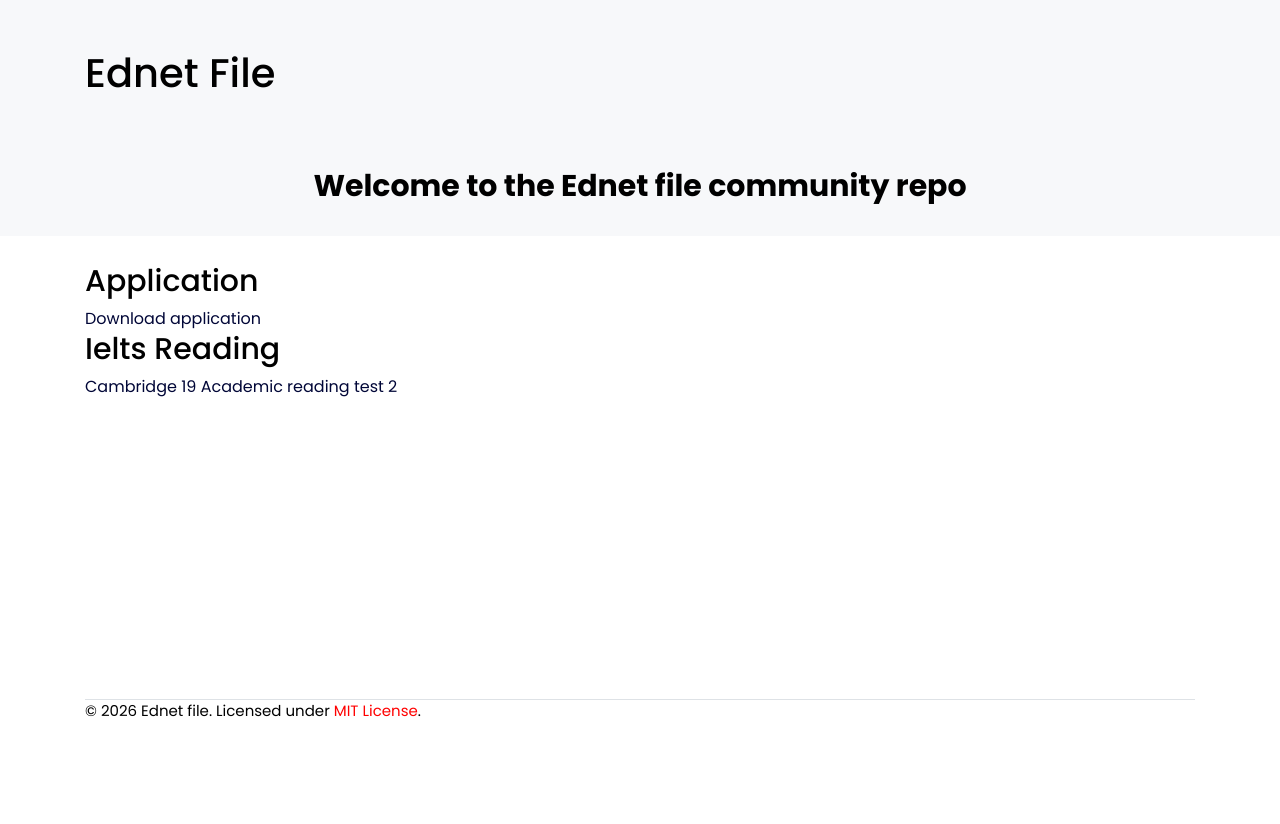
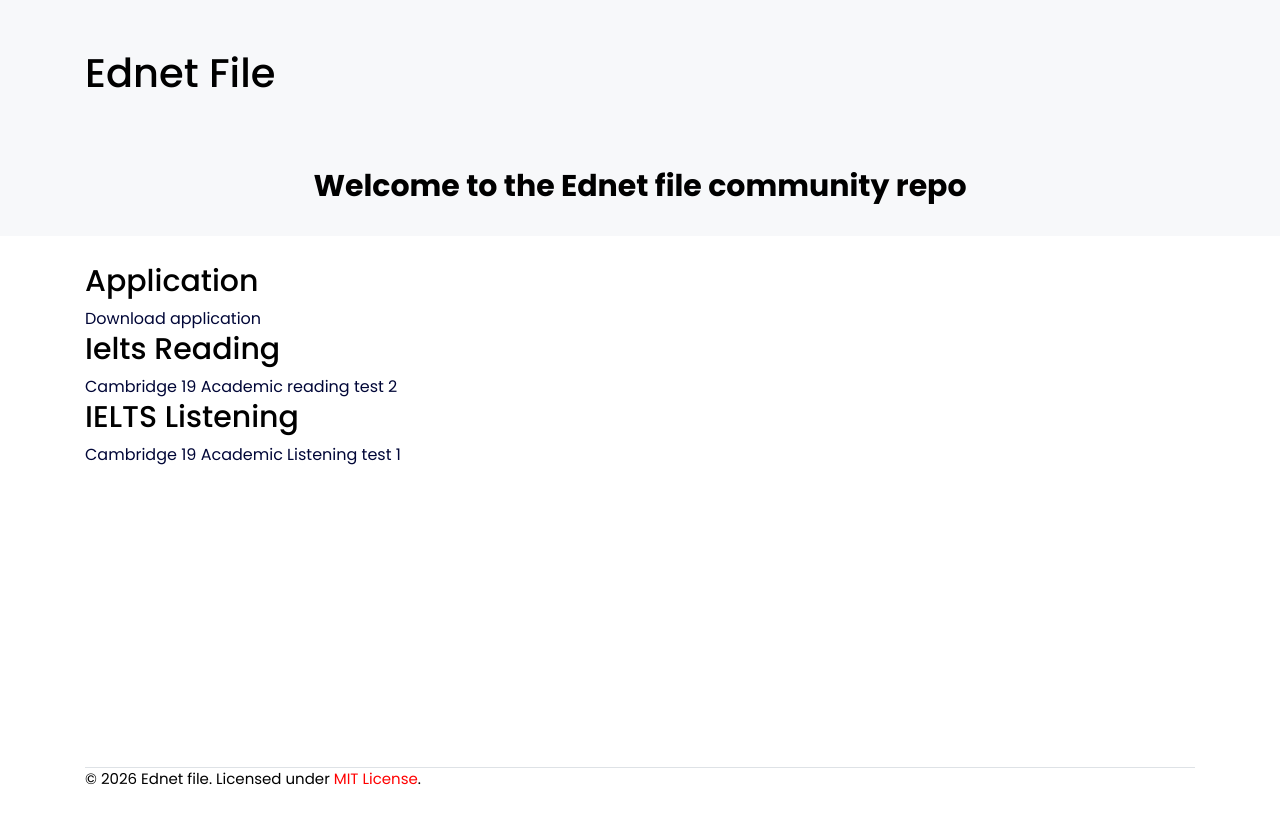
Before and after one commit to ednetfile/ednetfile.github.io, a plain HTML site: page index.html in a window 1280 px wide. Before the commit the page ends 800 px from the top, so only its background shows below. Drawn offline with Linux system fonts and the light colour scheme.

Commit message:
Update index.html

```diff
--- a/index.html
+++ b/index.html
@@ -40,7 +40,8 @@
       <a href="https://github.com/ednetfile/ednetfile.github.io/raw/refs/heads/main/app/ednet_v2.zip">Download application</a>
       <h3>Ielts Reading</h3>
       <a href="https://github.com/ednetfile/ednetfile.github.io/raw/refs/heads/main/ielts/reading/cam_19_ielts_ac_rding_test_2.ednet">Cambridge 19 Academic reading test 2</a>
-
+      <h3>IELTS Listening</h3>
+      <a href="https://www.mediafire.com/file/vf1gnybf0gp060a/cam_19_ac_lis_test_1.ednet/file">Cambridge 19 Academic Listening test 1</a>
 
       <footer class="border-top" style="margin-top:300px;">
         <p>&copy; 2026 Ednet file. Licensed under <a href="https://opensource.org/licenses/MIT">MIT License</a>.</p>
```
